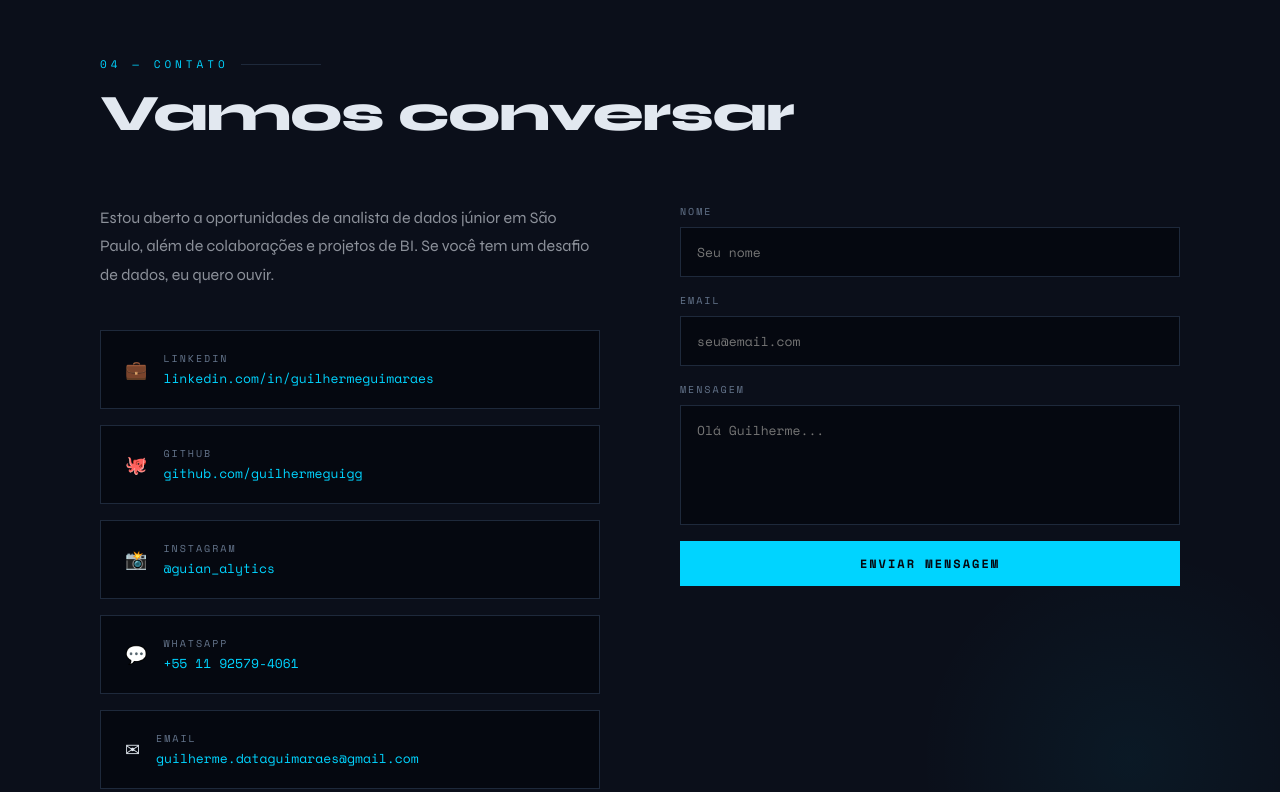
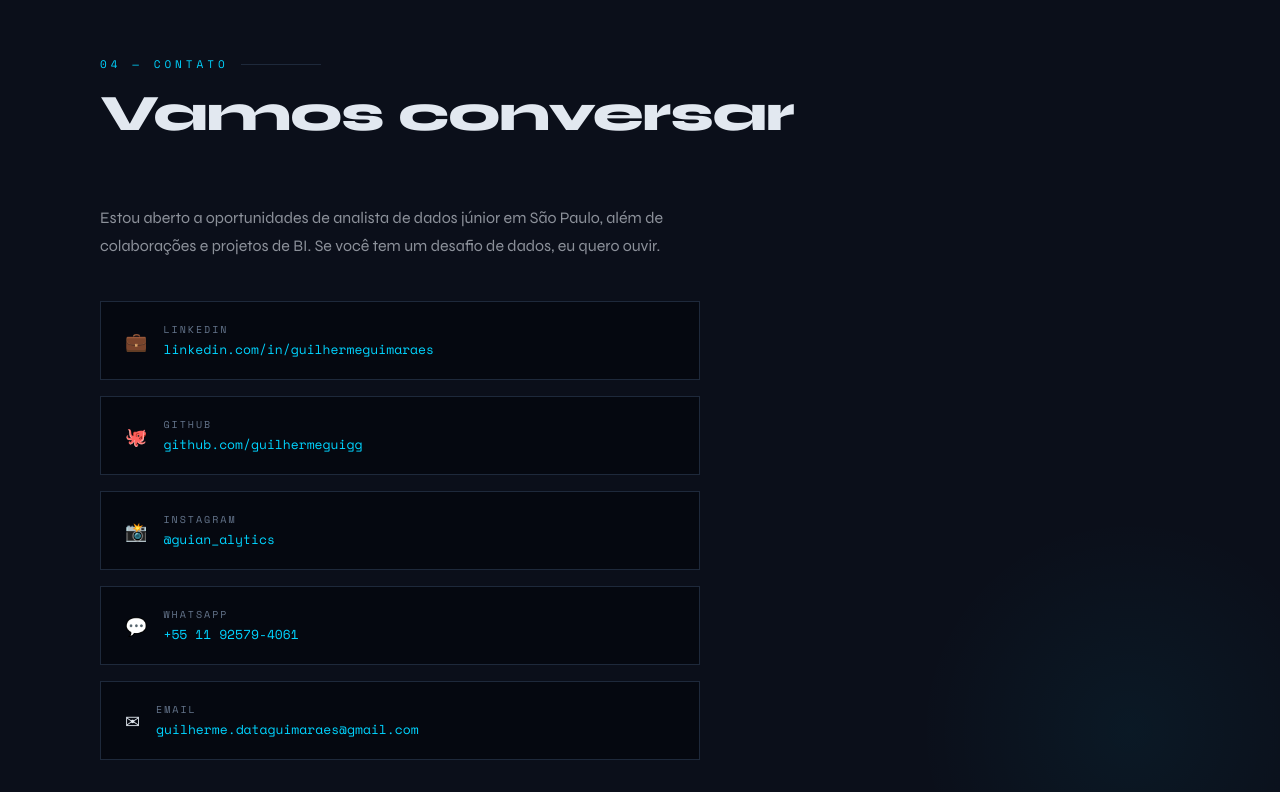
Before and after one commit to guilhermeguigg/GuilhermeMendes.github.io, a plain HTML site: page index.html in a window 1280 px wide. Shown: the part 3515-4307 px from the top of the page. Drawn offline with nearby package versions, Linux system fonts and the light colour scheme.

Commit message:
Update index.html

```diff
--- a/index.html
+++ b/index.html
@@ -114,15 +114,7 @@
   .contact-link-icon { font-size: 18px; }
   .contact-link-label { color: var(--muted); font-size: 10px; letter-spacing: 2px; text-transform: uppercase; }
   .contact-link-val { color: var(--accent); font-size: 13px; margin-top: 2px; }
-  .contact-form { display: flex; flex-direction: column; gap: 16px; }
-  .form-group { display: flex; flex-direction: column; gap: 8px; }
-  .form-label { font-family: var(--mono); font-size: 10px; color: var(--muted); letter-spacing: 2px; text-transform: uppercase; }
-  .form-input, .form-textarea { background: var(--bg); border: 1px solid var(--border); color: var(--text); font-family: var(--mono); font-size: 13px; padding: 14px 16px; outline: none; transition: border-color 0.3s; resize: none; width: 100%; }
-  .form-input:focus, .form-textarea:focus { border-color: var(--accent); }
-  .form-textarea { height: 120px; }
-  .form-status { font-family: var(--mono); font-size: 12px; padding: 12px 16px; border-radius: 2px; display: none; }
-  .form-status.success { background: rgba(16,185,129,0.1); border: 1px solid rgba(16,185,129,0.3); color: var(--accent3); display: block; }
-  .form-status.error { background: rgba(239,68,68,0.1); border: 1px solid rgba(239,68,68,0.3); color: #f87171; display: block; }
+  .contact-grid { grid-template-columns: 1fr !important; max-width: 600px; }
   footer { position: relative; z-index: 2; padding: 32px 60px; border-top: 1px solid var(--border); display: flex; justify-content: space-between; align-items: center; }
   .footer-copy { font-family: var(--mono); font-size: 11px; color: var(--muted); letter-spacing: 1px; }
   .footer-copy span { color: var(--accent); }
@@ -328,22 +320,7 @@
           </a>
         </div>
       </div>
-      <div class="contact-form reveal">
-        <div class="form-group">
-          <label class="form-label">Nome</label>
-          <input class="form-input" id="form-name" type="text" placeholder="Seu nome">
-        </div>
-        <div class="form-group">
-          <label class="form-label">Email</label>
-          <input class="form-input" id="form-email" type="email" placeholder="seu@email.com">
-        </div>
-        <div class="form-group">
-          <label class="form-label">Mensagem</label>
-          <textarea class="form-textarea" id="form-message" placeholder="Ol&aacute; Guilherme..."></textarea>
-        </div>
-        <div class="form-status" id="form-status"></div>
-        <button class="btn-primary" id="form-btn" onclick="sendEmail()" style="width:100%;text-align:center;">Enviar Mensagem</button>
-      </div>
+
     </div>
   </div>
 </section>
@@ -354,58 +331,6 @@
 </footer>
 
 <script>
-(function() {
-  var s = document.createElement('script');
-  s.src = 'https://cdn.jsdelivr.net/npm/@emailjs/browser@4/dist/email.min.js';
-  s.onload = function() {
-    emailjs.init({ publicKey: 'lr12G3MJAex_Z8UrF' });
-  };
-  document.head.appendChild(s);
-})();
-
-var EJS_SVC = 'service_uijja3s';
-var EJS_TPL = 'template_t0wiuuk';
-
-function sendEmail() {
-  var name    = document.getElementById('form-name').value.trim();
-  var email   = document.getElementById('form-email').value.trim();
-  var message = document.getElementById('form-message').value.trim();
-  var status  = document.getElementById('form-status');
-  var btn     = document.getElementById('form-btn');
-
-  status.className = 'form-status';
-  status.textContent = '';
-
-  if (!name || !email || !message) {
-    status.textContent = 'Preencha todos os campos.';
-    status.className = 'form-status error';
-    return;
-  }
-
-  btn.textContent = 'Enviando...';
-  btn.disabled = true;
-
-  emailjs.send(EJS_SVC, EJS_TPL, {
-    from_name:  name,
-    from_email: email,
-    message:    message,
-    reply_to:   email
-  }).then(function() {
-    status.textContent = 'Mensagem enviada! Retorno em breve.';
-    status.className = 'form-status success';
-    btn.textContent = 'Enviar Mensagem';
-    btn.disabled = false;
-    document.getElementById('form-name').value = '';
-    document.getElementById('form-email').value = '';
-    document.getElementById('form-message').value = '';
-  }, function(err) {
-    status.textContent = 'Erro ao enviar. Tente: guilherme.dataguimaraes@gmail.com';
-    status.className = 'form-status error';
-    btn.textContent = 'Enviar Mensagem';
-    btn.disabled = false;
-    console.error('EmailJS error:', err);
-  });
-}
 
 var cursor = document.getElementById('cursor');
 var ring   = document.getElementById('cursorRing');
```
